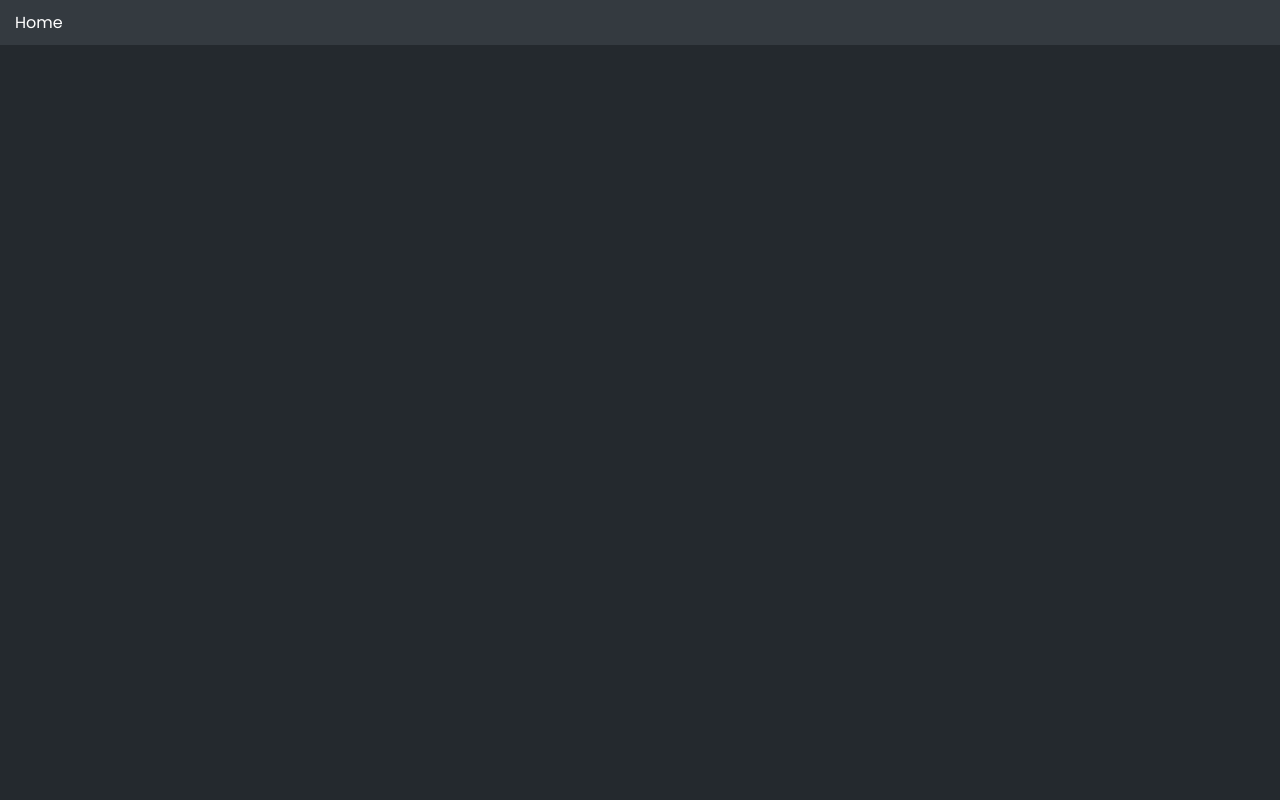
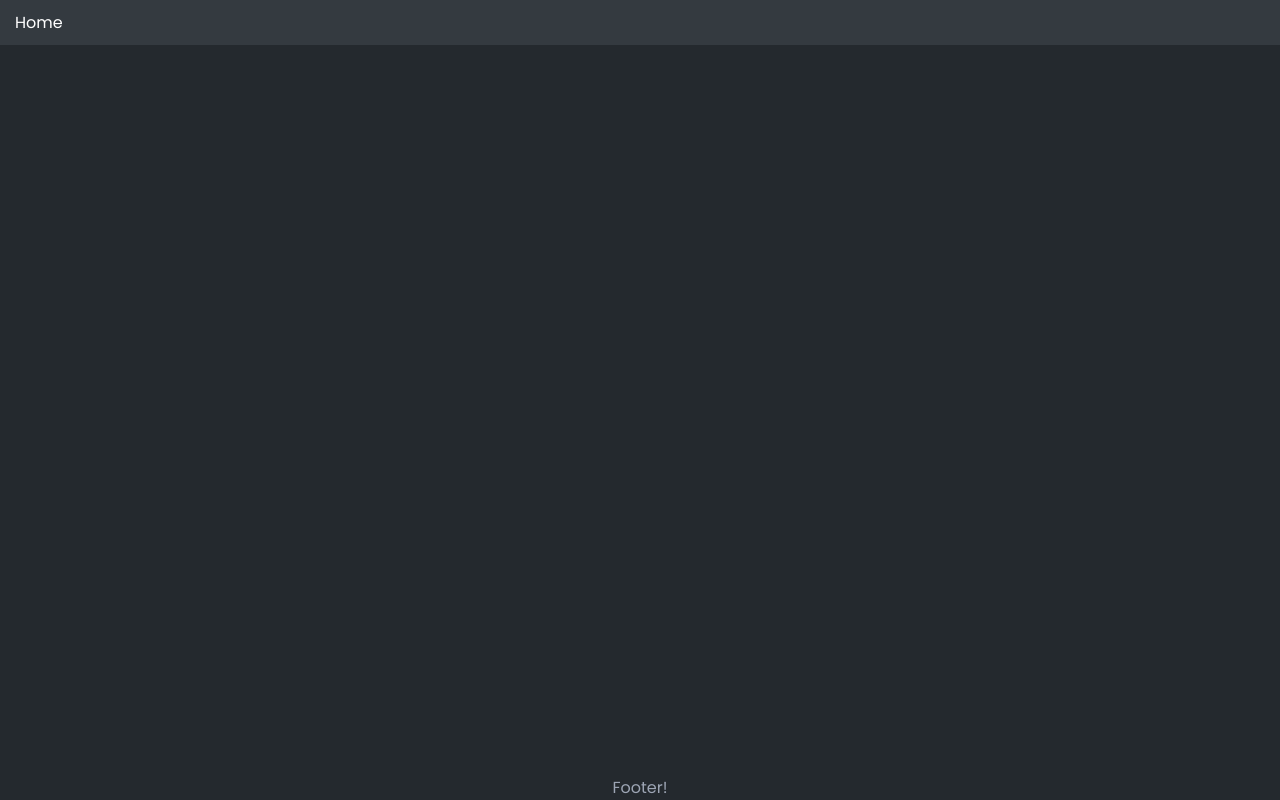
Before and after one commit to marco-amorim/website, a React (Create React App) app: page / in a window 1280 px wide. Built offline with nearby package versions, Linux system fonts and the light colour scheme.

Commit message:
initial pages setup and footer

```diff
--- a/src/App.tsx
+++ b/src/App.tsx
@@ -11,7 +11,7 @@ const App = () => {
 			<Header />
       </div>
 
-      {/* <Footer /> */}
+      <Footer />
 		</div>
 	);
 };
--- a/src/components/Footer/Footer.tsx
+++ b/src/components/Footer/Footer.tsx
@@ -1,11 +1,9 @@
 import React from 'react';
 
+import './styles.css';
+
 const Footer = () => {
-  return (
-    <div>
-      Footer!
-    </div>
-  );
+	return <div className="page-footer">Footer!</div>;
 };
 
 export default Footer;
--- a/src/components/Footer/styles.css
+++ b/src/components/Footer/styles.css
@@ -0,0 +1,7 @@
+.page-footer {
+	position: absolute;
+	bottom: 0;
+  width: 100vw;
+  display: flex;
+  justify-content: center;
+}
```
Also changed, not shown: src/pages/Certificates/Certificates.tsx (added, +9 -0 lines), src/pages/Contact/Contact.tsx (added, +9 -0 lines), src/pages/Landing/Landing.tsx (added, +9 -0 lines), src/pages/Portfolio/Portfolio.tsx (added, +9 -0 lines), src/pages/Certificates/styles.css (added), src/pages/Contact/styles.css (added), src/pages/Landing/styles.css (added), src/pages/Portfolio/styles.css (added).
